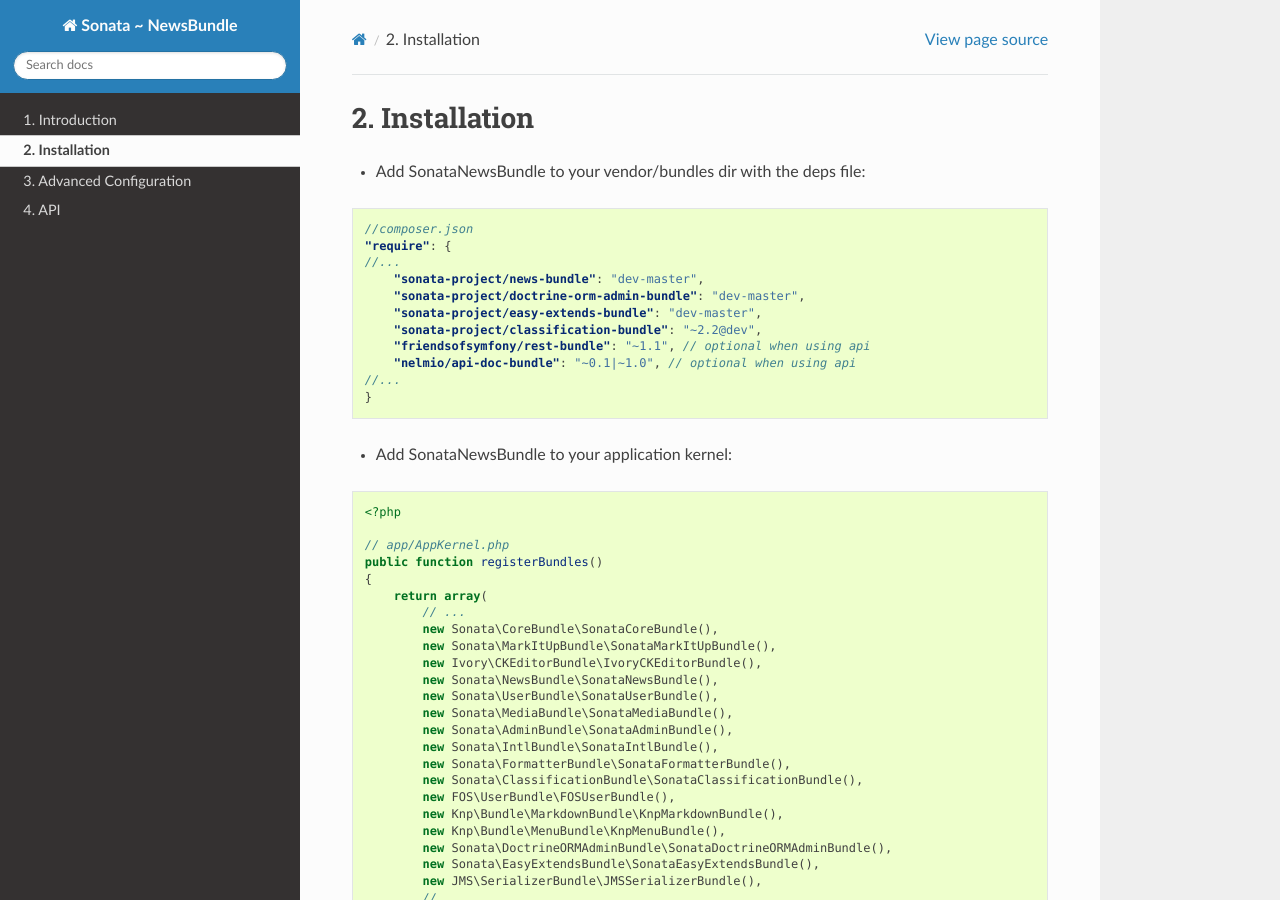
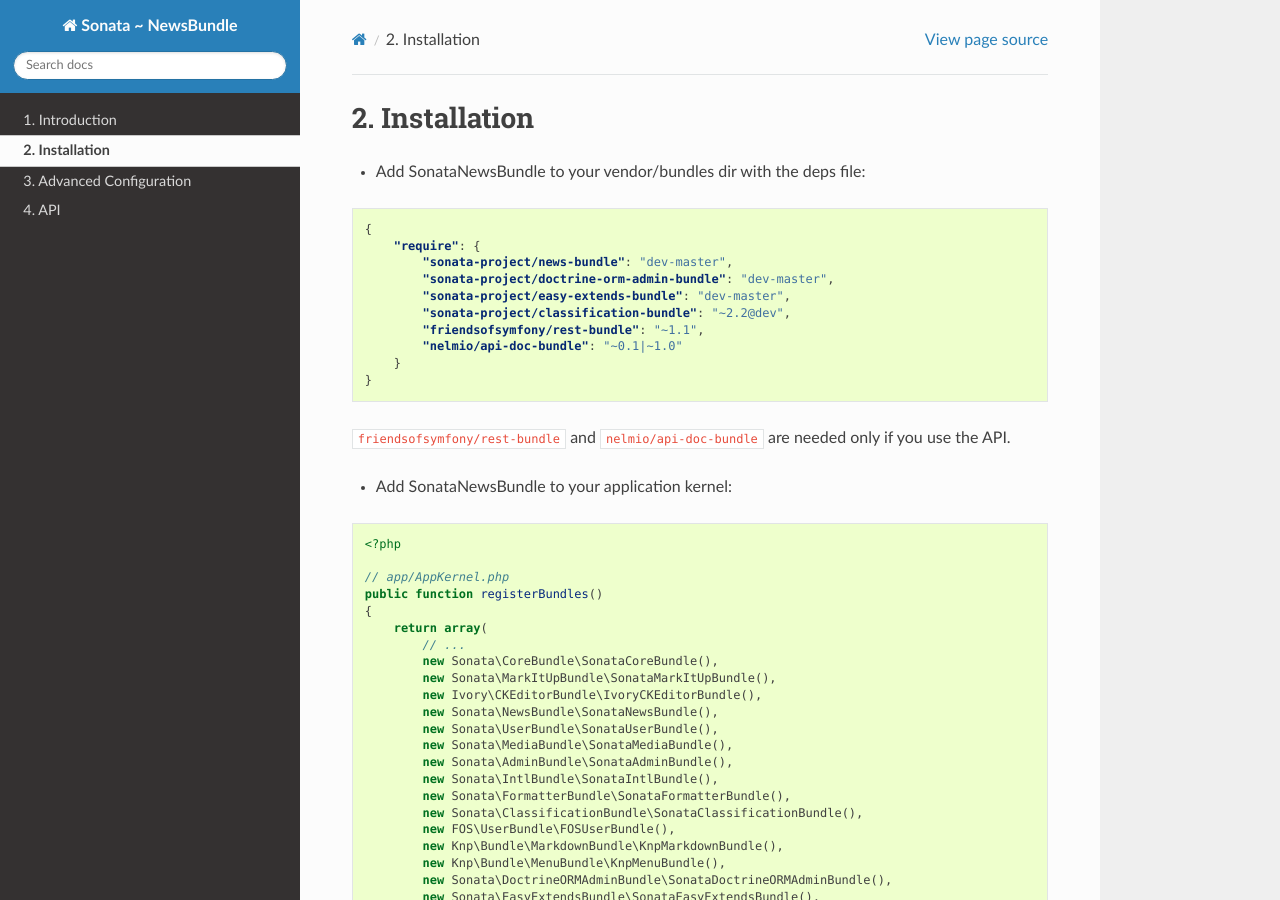
Before and after one commit to sonata-project/SonataNewsBundle, a Sphinx documentation site: the page built from Resources/doc/reference/installation.rst, in a window 1280 px wide and 900 px high. Built offline with Sphinx 7.4.7 and the Read the Docs theme 2.0.0, drawn with Linux system fonts in a browser that asks for light colours.

Commit message:
make the code samples parseable
Fixes #293

```diff
--- a/Resources/doc/reference/advanced_configuration.rst
+++ b/Resources/doc/reference/advanced_configuration.rst
@@ -17,7 +17,7 @@
         salt:         'secureToken'
         permalink_generator: sonata.news.permalink.date # sonata.news.permalink.collection
         permalink:
-            date:     %%1$04d/%%2$02d/%%3$02d/%%4$s => 2012/02/01/slug
+            date:     '%%1$04d/%%2$02d/%%3$02d/%%4$s' # => 2012/02/01/slug
         comment:
             notification:
                 emails:   [email@example.org, email2@example.org]
--- a/Resources/doc/reference/installation.rst
+++ b/Resources/doc/reference/installation.rst
@@ -5,17 +5,19 @@
 
 .. code-block:: json
 
-    //composer.json
-    "require": {
-    //...
-        "sonata-project/news-bundle": "dev-master",
-        "sonata-project/doctrine-orm-admin-bundle": "dev-master",
-        "sonata-project/easy-extends-bundle": "dev-master",
-        "sonata-project/classification-bundle": "~2.2@dev",
-        "friendsofsymfony/rest-bundle": "~1.1", // optional when using api
-        "nelmio/api-doc-bundle": "~0.1|~1.0", // optional when using api
-    //...
+    {
+        "require": {
+            "sonata-project/news-bundle": "dev-master",
+            "sonata-project/doctrine-orm-admin-bundle": "dev-master",
+            "sonata-project/easy-extends-bundle": "dev-master",
+            "sonata-project/classification-bundle": "~2.2@dev",
+            "friendsofsymfony/rest-bundle": "~1.1",
+            "nelmio/api-doc-bundle": "~0.1|~1.0"
+        }
     }
+
+``friendsofsymfony/rest-bundle`` and ``nelmio/api-doc-bundle`` are needed only
+if you use the API.
 
 
 * Add SonataNewsBundle to your application kernel:
```
